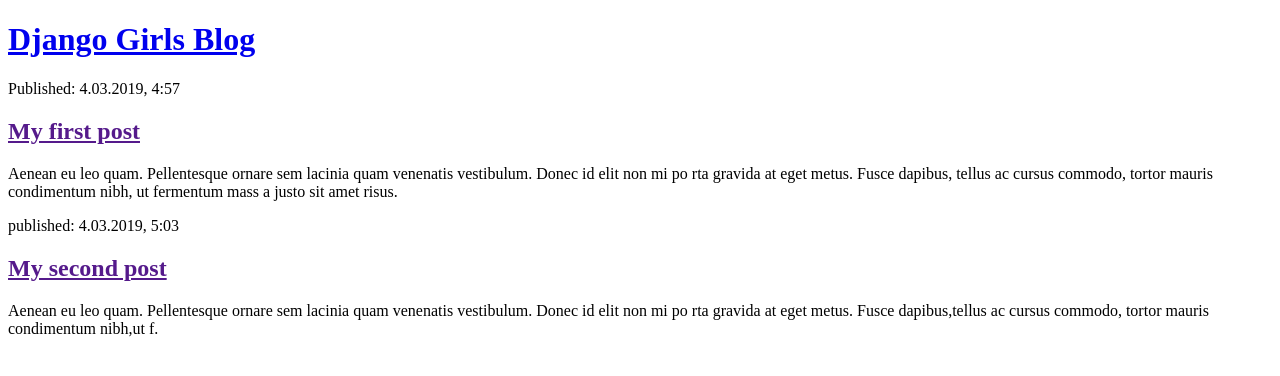
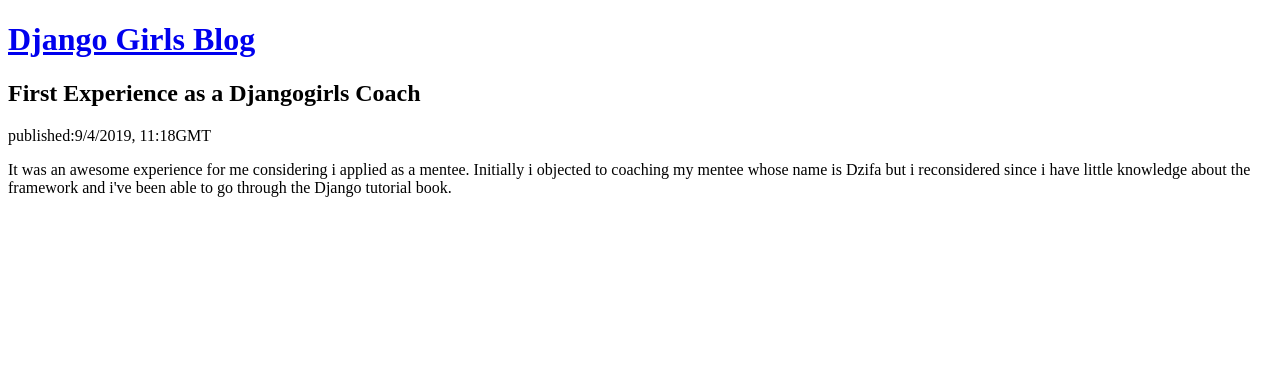
Before and after one commit to mihrab34/my-first-blog, a Django app: page / in a window 1280 px wide. Shown: the top 376 px of the page. Run offline with Django 3.2, Linux system fonts and the light colour scheme.

Commit message:
Changed the HTML for the site.

```diff
--- a/blog/templates/blog/post_list.html
+++ b/blog/templates/blog/post_list.html
@@ -1,22 +1,16 @@
 <!DOCTYPE html>
 <html>
 <head>
-	<title>Django Girls Blog</title>
+	<title>Django's blog</title>
 </head>
 <body>
-<div>
-	<h1><a href="/">Django Girls Blog</a></h1>
-</div>
-
-<div>
-<p> Published: 4.03.2019, 4:57</p>
-<h2><a href="">My first post</a></h2>
-<p>Aenean eu leo	quam.	Pellentesque	ornare	sem	lacinia	quam	venenatis	vestibulum.	Donec	id	elit	non	mi	po rta	gravida	at	eget	metus.	Fusce	dapibus,	tellus	ac	cursus	commodo,	tortor	mauris	condimentum	nibh,	ut	fermentum	mass a	justo	sit	amet	risus.</p>
-</div>
-
-<div>
-	<p>published:	4.03.2019,	5:03</p>						<h2><a	href="">My	second	post</a></h2>					<p>Aenean	eu	leo	quam.	Pellentesque	ornare	sem	lacinia	quam	venenatis	vestibulum.	Donec	id	elit	non	mi	po rta	gravida	at	eget	metus.	Fusce	dapibus,tellus	ac	cursus	commodo,	tortor	mauris	condimentum	nibh,ut	f.</p>
-
-</div>
+	<div>
+<h1><a href="https://djangofoundation.com">Django Girls Blog</a></h1>
+<h2>First Experience as a Djangogirls Coach</h2>
+	</div>
+	<div>
+		<p>published:9/4/2019, 11:18GMT</p>
+		<p>It was an awesome experience for me considering i applied as a mentee. Initially i objected to coaching my mentee whose name is Dzifa but i reconsidered since i have little knowledge about the framework and i've been able to go through the Django tutorial book.</p>
+	</div>
 </body>
 </html>
--- a/blog/views.py
+++ b/blog/views.py
@@ -1,5 +1,8 @@
 from django.shortcuts import render
+from django.utils import timezone
+from .models import Post
 
 # Create your views here.
 def post_list(request):
-	return render(request, 'blog/post_list.html', {})
+	posts=Post.objects.filter(published_date__lte=timezone.now()).order_by('published_date')
+	return render(request, 'blog/post_list.html', {'posts':posts})
```
